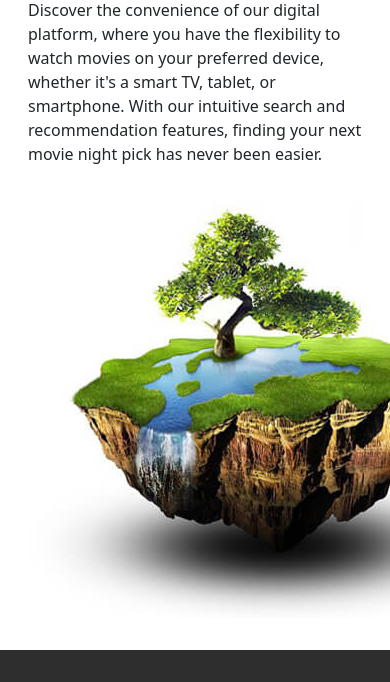
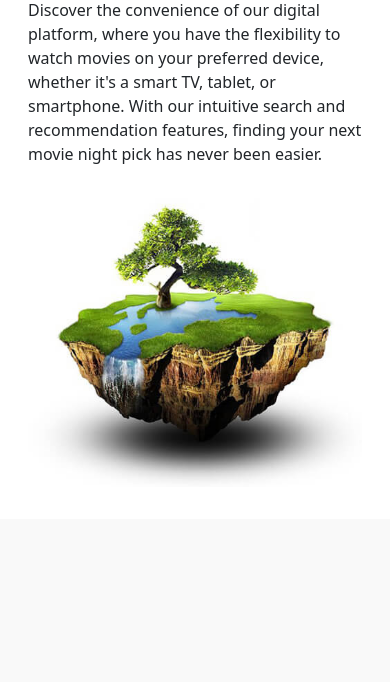
Before and after one commit to 181/moviesstore, a Django app: page /about in a window 390 px wide; the page is wider, and only the part inside the window is pictured. Shown: the part 395-1077 px from the top of that part. After the commit the page ends 874 px from the top of that part, so only its background shows below. Run offline with Django 5.2, Linux system fonts and the light colour scheme; parts of the project's set-up code (start-up, migrations or seed data) failed here and were passed over; some web fonts are replaced.

Commit message:
tweaks on base.html and about pages

```diff
--- a/home/templates/home/about.html
+++ b/home/templates/home/about.html
@@ -28,7 +28,8 @@ next movie night pick has never been easier.
 </div>
 <div class="col-md-6 mx-auto mb-3 text-center">
 <img src="{% static 'img/about.jpg' %}"
-class="max-width-100"
+class="img-fluid mx-auto d-block"
+style="max-width:100%; height:auto;"
 alt="about" />
 </div>
 </div>
--- a/moviesstore/templates/base.html
+++ b/moviesstore/templates/base.html
@@ -91,7 +91,7 @@
                 </div>
             </div>
         </section>
-        <section class="p-3 ms-footer-bottom bg-dark">
+        <section class="p-3 ms-footer-bottom bg-dark d-none d-md-block">
             <div class="container d-flex justify-content-between">
                 <div class="me-5 text-white">
 
```
